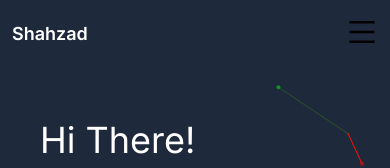
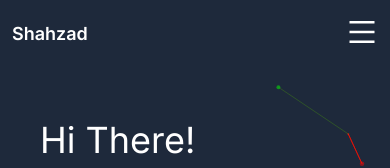
Before and after one commit to ShahzadAliSoomro/Animation-Particles-TypeScript, a Next.js app: page / in a window 390 px wide. Shown: the top 168 px of the page. Built offline with nearby package versions, Linux system fonts and the light colour scheme.

Commit message:
change the button color

```diff
--- a/app/components/Header.tsx
+++ b/app/components/Header.tsx
@@ -19,7 +19,7 @@ export default function Header() {
   return (
     <div className="fixed w-full z-40">
       <div className="container mx-auto py-4">
-        <div className="md:hidden pr-3 flex justify-end">
+        <div className="md:hidden pr-3 flex justify-end text-white">
           <button onClick={toggleMobileMenu}>
             <AiOutlineMenu className="w-8 h-8"/>
           </button>
```
